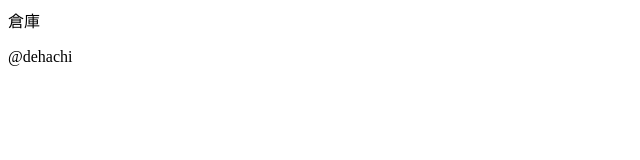
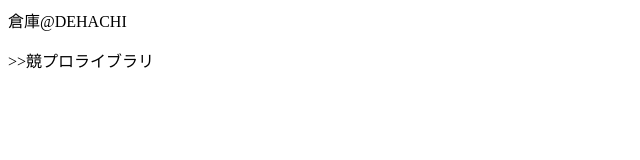
Before and after one commit to dehachi/dehachi.github.io, a plain HTML site: page index.html in a window 1280 px wide. Shown: the whole page, without its empty margins (0-640 px from the left). Drawn offline with Linux system fonts and the light colour scheme.

Commit message:
Update index.html

```diff
--- a/index.html
+++ b/index.html
@@ -2,7 +2,7 @@
   <head>
   </head>
   <body>
-    <div style="text-transform: uppercase;">倉庫</div>
-    <p>@dehachi</p>
+    <div style="text-transform: uppercase;">倉庫@dehachi</div>
+    <p>>>競プロライブラリ</p>
   </body>
 </html>
```
